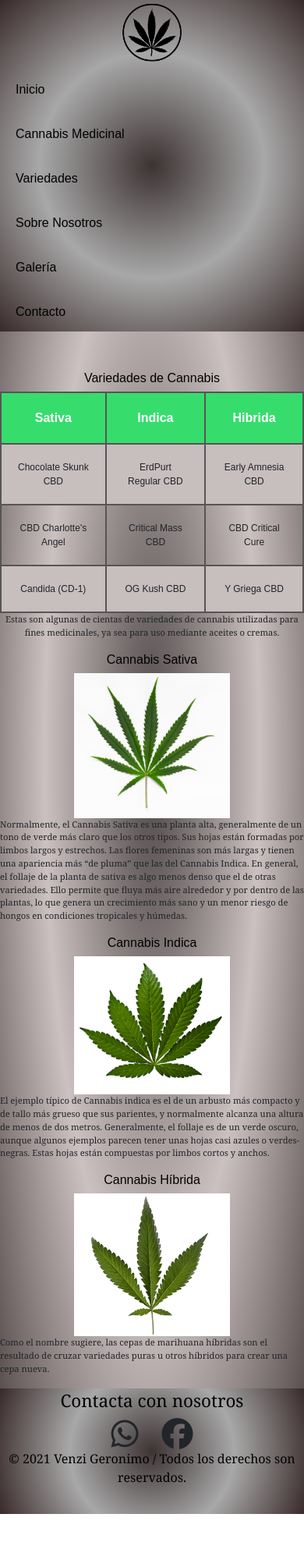
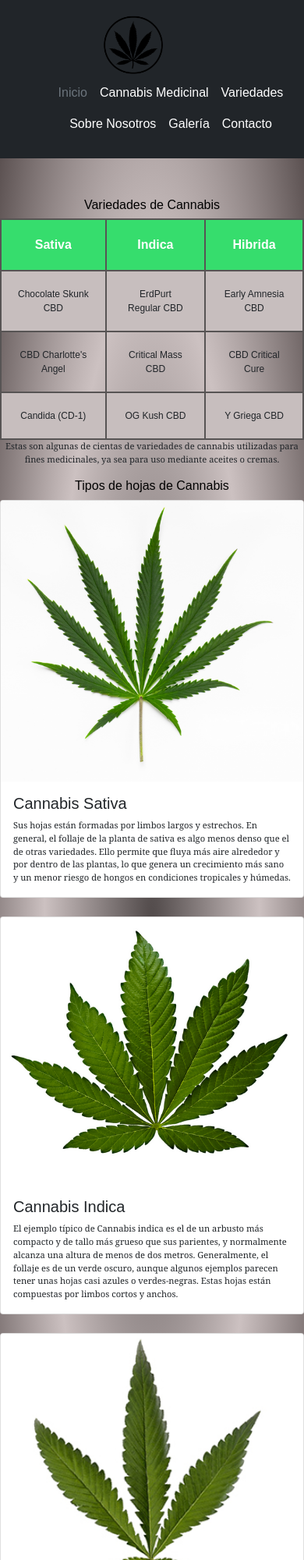
Before and after one commit to GeronimoVenzi/CannabisMedicinal, a website: page views/variedades.html in a window 390 px wide. Shown: the top 2000 px of the page at 78% size. Before the commit the page ends 1941 px from the top, so only its background shows below. Drawn offline with nearby package versions, Linux system fonts and the light colour scheme.

Commit message:
Agrego pagina con bootstrap

```diff
--- a/assets/estilosSCSS.css
+++ b/assets/estilosSCSS.css
@@ -307,6 +307,11 @@ footer {
     font-size: .8rem; }
   .btn {
     font-size: .8rem; }
+    /* SECCION VARIEDADES */
+    .text-muted {
+      --bs-text-opacity: 1;
+      color: #6c757d!important;
+  }
   /* SECCION GALERIA*/
   #carouselExampleIndicators {
     width: 100%;
--- a/assets/stylos.css
+++ b/assets/stylos.css
@@ -204,11 +204,6 @@ tr:nth-child(even){
 article p{
     text-align: center;
 }
-.variedadImg{
-    width: 200px;
-    display: block;
-    margin: auto;
-}
 
 /* SECCION GALERIA*/
 #carouselExampleIndicators{
@@ -390,6 +385,11 @@ footer{
     .btn{
         font-size: .8rem;
     }
+    /* SECCION VARIEDADES*/
+    .text-muted {
+        --bs-text-opacity: 1;
+        color: #6c757d!important;
+    }
     /* SECCION GALERIA*/
     #carouselExampleIndicators{
         width: 100%;
--- a/views/variedades.html
+++ b/views/variedades.html
@@ -14,23 +14,26 @@
 </head>
 
 <body>
-    <header class="header">
-        <!-- SECCION VARIEDADES -->
-        <div class="logoHeader">
+    <header class="p-3 bg-dark text-white">
+        <div class="container">
+            <div class="d-flex flex-wrap align-items-center justify-content-center justify-content-lg-start">
+                <div class="logoHeader me-5">
                     <a href="../index.html">
                         <img class="logoImg" src="../Imagenes/logo3.png" alt="logoCannabis">
                     </a>
                 </div>
-        <nav class="nav">
-            <ul class="navMenu">
-                <li><a href="../index.html">Inicio</a></li>
-                <li><a href="cannabisMedicinal.html">Cannabis Medicinal</a></li>
-                <li><a href="variedades.html">Variedades</a></li>
-                <li><a href="sobreNosotros.html">Sobre Nosotros</a></li>
-                <li><a href="galeria.html">Galería</a></li>
-                <li><a href="contacto.html">Contacto</a></li>
+
+                <ul class="nav col-12 col-lg-auto me-lg-auto mb-2 justify-content-center mb-md-0 ms-5">
+                    <li><a href="../index.html" class="nav-link px-2 text-secondary">Inicio</a></li>
+                    <li><a href="../views/cannabisMedicinal.html" class="nav-link px-2 text-white">Cannabis
+                            Medicinal</a></li>
+                    <li><a href="../views/variedades.html" class="nav-link px-2 text-white">Variedades</a></li>
+                    <li><a href="../views/sobreNosotros.html" class="nav-link px-2 text-white">Sobre Nosotros</a></li>
+                    <li><a href="../views/sobreNosotros.html" class="nav-link px-2 text-white">Galería</a></li>
+                    <li><a href="../views/contacto.html" class="nav-link px-2 text-white">Contacto</a></li>
                 </ul>
-        </nav>
+            </div>
+        </div>
     </header>
     <section class="variedades">
         <!-- SECCION VARIEDADES DE CANNABIS -->
@@ -61,37 +64,60 @@
             <p>Estas son algunas de cientas de variedades de cannabis utilizadas para fines medicinales, ya sea para uso
                 mediante aceites o cremas. </p>
         </article>
-        <h2>Cannabis Sativa</h2>
-        <img class="variedadImg" src="../Imagenes/Cannabis sativa.png" alt="cannabisSativa">
-        <p>Normalmente, el Cannabis Sativa es una planta alta, generalmente de un tono de verde más claro que los otros
-            tipos. Sus hojas están formadas por limbos largos y estrechos. Las flores femeninas son más largas y tienen
-            una apariencia más “de pluma” que las del Cannabis Indica. En general, el follaje de la planta de sativa es
+        <h2>Tipos de hojas de Cannabis</h2>
+        <div class="row row-cols-1 row-cols-md-3 g-4">
+            <div class="col">
+                <div class="card">
+                    <img src="../Imagenes/Cannabis sativa.png" class="card-img-top" alt="...">
+                    <div class="card-body">
+                        <h5 class="card-title">Cannabis Sativa</h5>
+                        <p class="card-text">Sus hojas están formadas por limbos largos y estrechos. En general, el follaje de la planta de sativa es
                             algo menos denso que el de otras variedades. Ello permite que fluya más aire alrededor y por dentro de las
                             plantas, lo que genera un crecimiento más sano y un menor riesgo de hongos en condiciones tropicales y
                             húmedas.</p>
-        <h2>Cannabis Indica</h2>
-        <img class="variedadImg" src="../Imagenes/Cannabis indica.png" alt="cannabisIndica">
-        <p>El ejemplo típico de Cannabis indica es el de un arbusto más compacto y de tallo más grueso que sus
+                    </div>
+                </div>
+            </div>
+            <div class="col">
+                <div class="card">
+                    <img src="../Imagenes/Cannabis indica.png" class="card-img-top" alt="...">
+                    <div class="card-body">
+                        <h5 class="card-title">Cannabis Indica</h5>
+                        <p class="card-text">El ejemplo típico de Cannabis indica es el de un arbusto más compacto y de tallo más grueso que sus
                             parientes, y normalmente alcanza una altura de menos de dos metros. Generalmente, el follaje es de un verde
                             oscuro, aunque algunos ejemplos parecen tener unas hojas casi azules o verdes-negras. Estas hojas están
                             compuestas por limbos cortos y anchos.</p>
-        <h2>Cannabis Híbrida </h2>
-        <img class="variedadImg" src="../Imagenes/Cannabis Ruderalis.png" alt="cannabisHibrida">
-        <p>Como el nombre sugiere, las cepas de marihuana híbridas son el resultado de cruzar variedades puras u otros
+                    </div>
+                </div>
+            </div>
+            <div class="col">
+                <div class="card">
+                    <img src="../Imagenes/Cannabis Ruderalis.png" class="card-img-top" alt="...">
+                    <div class="card-body">
+                        <h5 class="card-title">Cannais Hibrida</h5>
+                        <p class="card-text">Como el nombre sugiere, las cepas de marihuana híbridas son el resultado de cruzar variedades puras u otros
                             híbridos para crear una cepa nueva.</p>
+                    </div>
+                </div>
+            </div>
+        </div>
     </section>
-    <footer>
-        <div class="tituloFooter">
-            <h2>Contacta con nosotros</h2>
-        </div>
-        <div class="redesSociales">
-            <i class="fab fa-whatsapp"></i>
-            <i class="fab fa-facebook"></i>
-        </div>
-        <div class="contenedor">
-            <p class="textoFooter"> © 2021 Venzi Geronimo / Todos los derechos son reservados.</p>
-        </div>
+    <footer class="py-3 my-4">
+        <ul class="nav justify-content-center border-bottom pb-3 mb-3">
+            <li class="nav-item"><a href="../index.html" class="nav-link px-2 text-muted">Inicio</a></li>
+            <li class="nav-item"><a href="../views/cannabisMedicinal.html" class="nav-link px-2 text-muted">Cannabis
+                    Medicinal</a></li>
+            <li class="nav-item"><a href="../views/variedades.html" class="nav-link px-2 text-muted">Variedades</a></li>
+            <li class="nav-item"><a href="../views/sobreNosotros.html" class="nav-link px-2 text-muted">Sobre
+                    Nosotros</a></li>
+            <li class="nav-item"><a href="../views/galeria.html" class="nav-link px-2 text-muted">Galería</a></li>
+            <li class="nav-item"><a href="../views/contacto.html" class="nav-link px-2 text-muted">Contacto</a></li>
+        </ul>
+        <p class="text-center text-muted">© 2021 Company, Inc</p>
     </footer>
+    <script src="https://cdn.jsdelivr.net/npm/bootstrap@5.1.3/dist/js/bootstrap.bundle.min.js"
+        integrity="sha384-ka7Sk0Gln4gmtz2MlQnikT1wXgYsOg+OMhuP+IlRH9sENBO0LRn5q+8nbTov4+1p"
+        crossorigin="anonymous"></script>
     <script src="https://kit.fontawesome.com/e13cb5b016.js" crossorigin="anonymous"></script>
 </body>
 
```
Lines whose indentation alone changed are shown as unchanged.
